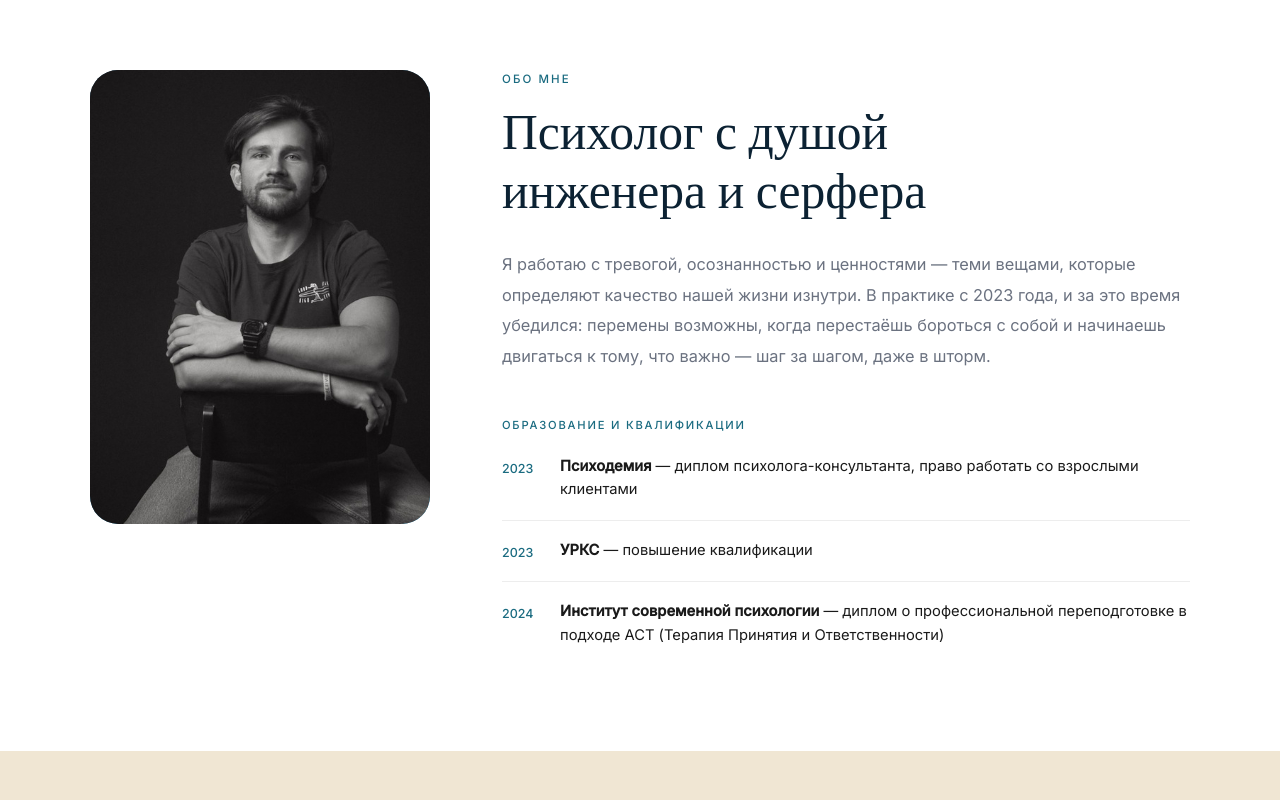
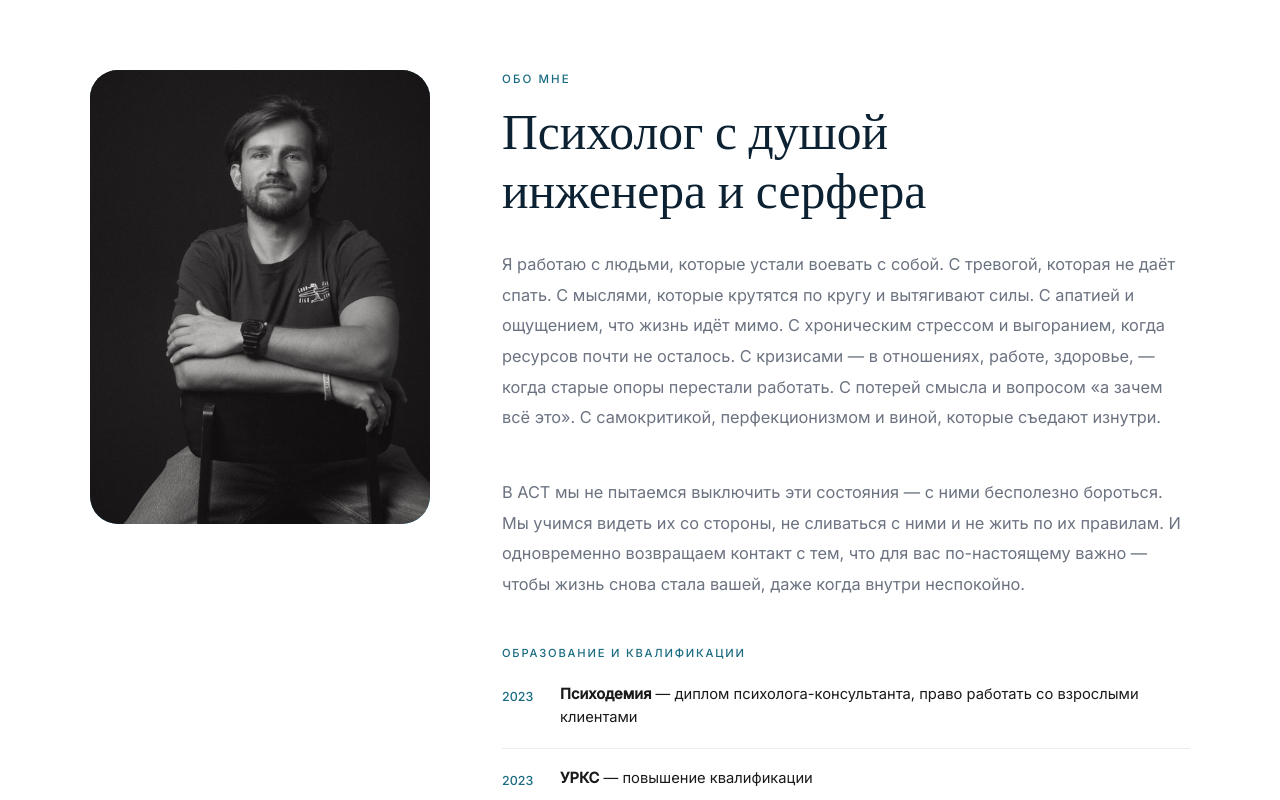
Before and after one commit to matewave/psychologist-site, a plain HTML site: page index.html in a window 1280 px wide. Shown: the part 1741-2541 px from the top of the page. Drawn offline with nearby package versions, Linux system fonts and the light colour scheme.

Commit message:
Обновить описание запросов через призму ACT

```diff
--- a/index.html
+++ b/index.html
@@ -3,7 +3,7 @@
 <head>
   <meta charset="UTF-8">
   <meta name="viewport" content="width=device-width, initial-scale=1.0">
-  <meta name="description" content="Вячеслав Матвеев — психолог, ACT-терапевт. Работаю с тревогой, осознанностью и ценностями. Запись на консультацию.">
+  <meta name="description" content="Вячеслав Матвеев — психолог, ACT-терапевт. Помогаю справиться с тревогой, стрессом, выгоранием и вернуть контакт с тем, что важно.">
   <meta property="og:title" content="Вячеслав Матвеев — психолог, ACT-терапевт">
   <meta property="og:description" content="На волне жизни с ACT. Консультации ежедневно 10:00–20:00 по Москве.">
   <title>Вячеслав Матвеев — психолог, ACT-терапевт</title>
@@ -618,7 +618,7 @@
     <h1 class="hero-name">Вячеслав<br>Матвеев</h1>
     <p class="hero-tagline">На волне жизни с ACT</p>
     <!-- FIX 3 — benefit for first-time visitor -->
-    <p class="hero-sub">Работаю с тревогой, осознанностью и&nbsp;ценностями — онлайн, ежедневно</p>
+    <p class="hero-sub">Помогаю справиться с&nbsp;тревогой, стрессом, выгоранием и&nbsp;вернуть контакт с&nbsp;тем, что важно</p>
     <a href="https://t.me/slavaocean" class="btn-primary" target="_blank" rel="noopener">
       Записаться на консультацию
     </a>
@@ -676,10 +676,18 @@
         <p class="label">Обо мне</p>
         <h2>Психолог с душой<br>инженера и серфера</h2>
         <p class="about-bio">
-          Я работаю с тревогой, осознанностью и ценностями — теми вещами, которые определяют
-          качество нашей жизни изнутри. В практике с 2023 года, и за это время убедился:
-          перемены возможны, когда перестаёшь бороться с собой и начинаешь двигаться
-          к тому, что важно — шаг за шагом, даже в шторм.
+          Я работаю с людьми, которые устали воевать с собой. С тревогой, которая не даёт спать.
+          С мыслями, которые крутятся по кругу и вытягивают силы. С апатией и ощущением,
+          что жизнь идёт мимо. С хроническим стрессом и выгоранием, когда ресурсов почти
+          не осталось. С кризисами — в отношениях, работе, здоровье, — когда старые опоры
+          перестали работать. С потерей смысла и вопросом «а зачем всё это».
+          С самокритикой, перфекционизмом и виной, которые съедают изнутри.
+        </p>
+        <p class="about-bio">
+          В ACT мы не пытаемся выключить эти состояния — с ними бесполезно бороться.
+          Мы учимся видеть их со стороны, не сливаться с ними и не жить по их правилам.
+          И одновременно возвращаем контакт с тем, что для вас по-настоящему важно —
+          чтобы жизнь снова стала вашей, даже когда внутри неспокойно.
         </p>
 
         <p class="cred-label">Образование и квалификации</p>
```
